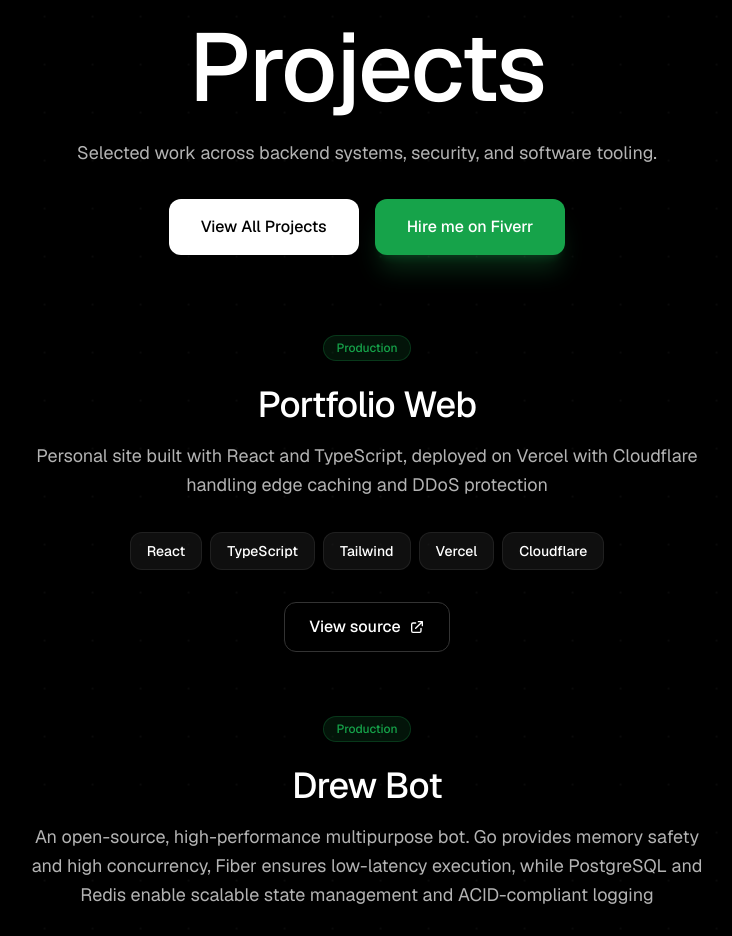
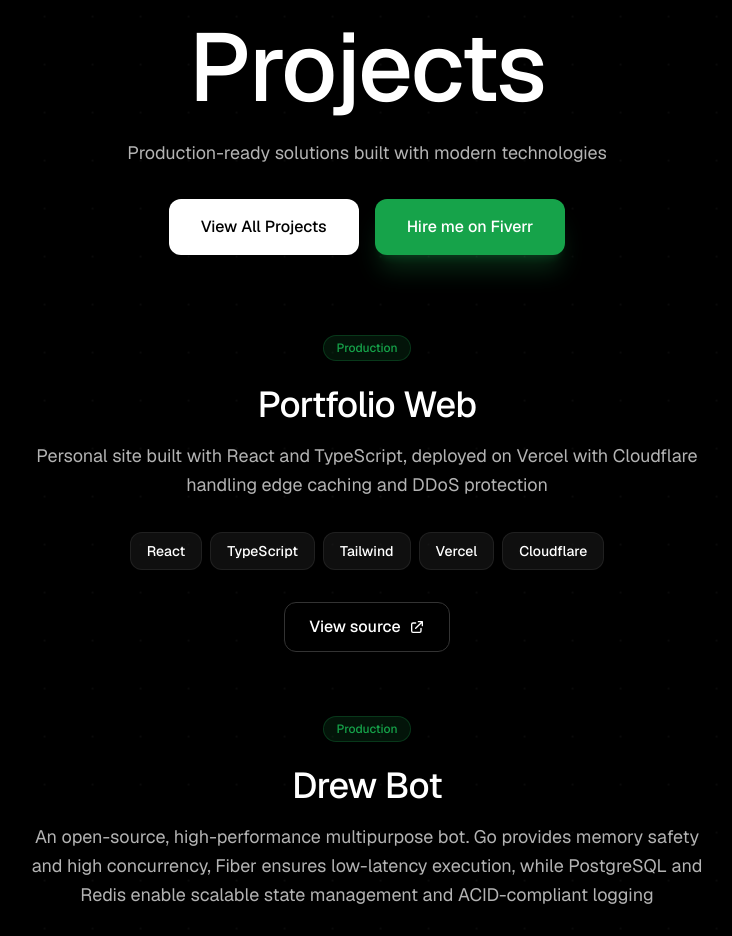
Before and after one commit to neevets/portfolio-web, a React (Vite) app: page / in a window 1280 px wide. Shown: the part 3200-4136 px from the top of the page, without its empty margins (273-1005 px from the left). Built offline with nearby package versions, Linux system fonts and the light colour scheme; a web font is replaced by a local one.

Commit message:
revert: restore original projects intro copy

```diff
--- a/src/components/sections/ProjectsSection.tsx
+++ b/src/components/sections/ProjectsSection.tsx
@@ -123,7 +123,7 @@ const ProjectsSection = memo(() => {
             transition={{ duration: 0.6, delay: 0.1 }}
             className="text-muted-foreground font-dev text-base sm:text-lg max-w-2xl mx-auto mb-8"
           >
-            Selected work across backend systems, security, and software tooling.
+            Production-ready solutions built with modern technologies
           </motion.p>
 
           <motion.div
```
